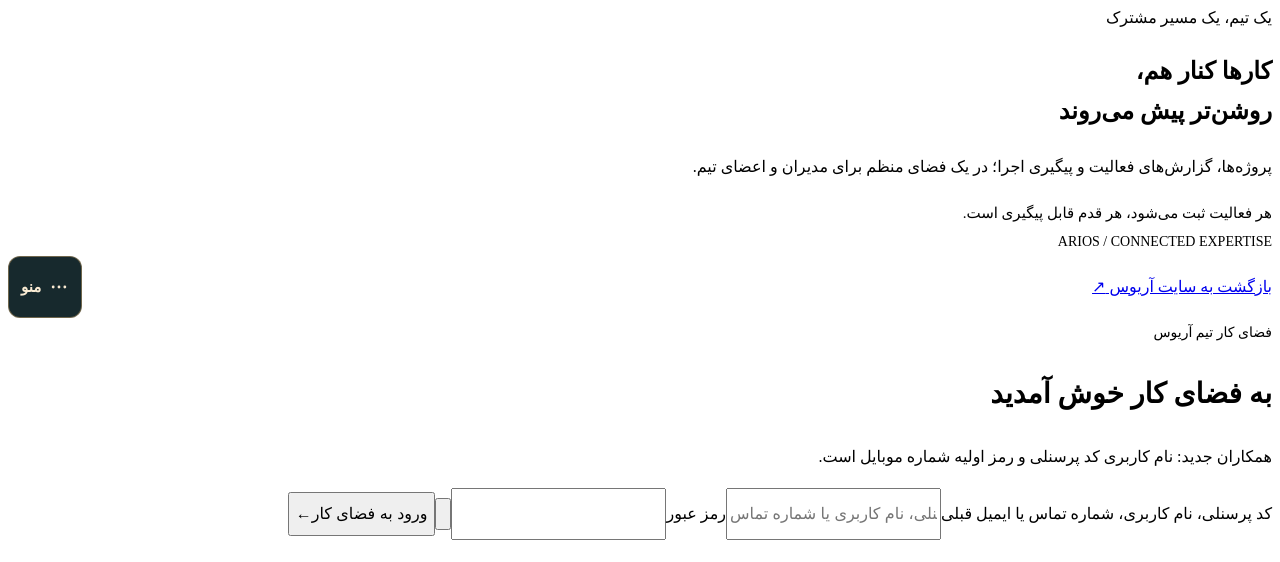
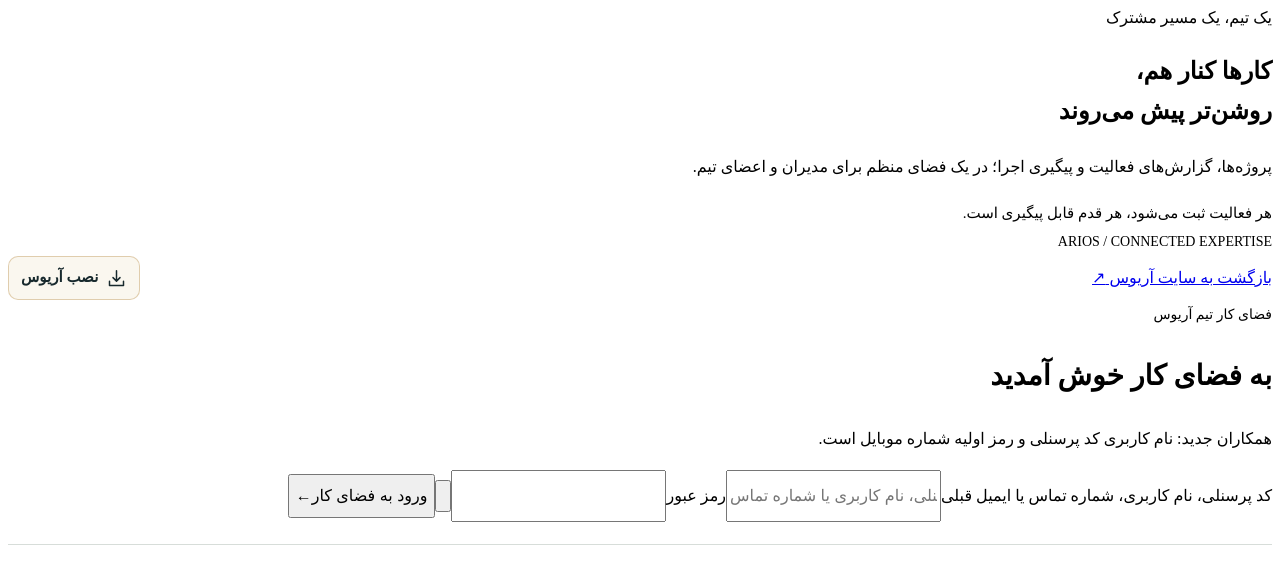
Before and after one commit to Amirshafieisoork/Arios, a website with bundled scripts: page web/login.html in a window 1280 px wide. Shown: the part 175-737 px from the top of the page. Built offline with nearby package versions, Linux system fonts and the light colour scheme; a web font is replaced by a local one.

Commit message:
Simplify Arios installation button and remove it from the homepage

```diff
--- a/public/install.css
+++ b/public/install.css
@@ -1,20 +1,12 @@
 [data-arios-install-slot]{display:inline-flex;align-items:center;flex-shrink:0}
 [data-arios-install-slot]:empty{display:none}
-.home-header{position:relative;align-items:center;min-height:52px}
-.home-header [data-arios-install-slot]{position:absolute;inset-inline-end:0}
-.auth-topbar{display:flex;align-items:center;justify-content:space-between;gap:12px}
+.auth-topbar{display:flex;align-items:center;justify-content:space-between;flex-wrap:wrap;gap:12px}
 .auth-topbar .auth-back{align-self:center}
-.arios-install-menu{position:relative;z-index:40;direction:rtl;font-family:inherit}
-.arios-install-menu-toggle{display:flex;align-items:center;justify-content:center;gap:8px;min-width:44px;min-height:44px;padding:8px 12px;border:1px solid #c7a46d80;background:#17292d;color:#faebd3;border-radius:12px;cursor:pointer;font-family:inherit;font-size:15px;font-weight:600;line-height:1.6;list-style:none}
-.arios-install-menu-toggle::-webkit-details-marker{display:none}
-.arios-install-menu-toggle::marker{content:''}
-.arios-install-menu-toggle svg{width:20px;height:20px;flex-shrink:0}
-.arios-install-menu[open]>.arios-install-menu-toggle,.arios-install-menu-toggle:hover{background:#243c40}
-.arios-install-popover{position:absolute;top:calc(100% + 8px);left:0;width:230px;max-width:calc(100vw - 24px);padding:6px;border:1px solid #c7a46d80;background:#17292d;box-shadow:0 10px 30px #0003;border-radius:14px}
-.arios-install-button{display:flex;align-items:center;gap:10px;width:100%;padding:12px;border:0;background:transparent;color:#faebd3;border-radius:9px;cursor:pointer;font-family:inherit;font-size:15px;font-weight:600;line-height:1.7;text-align:start;min-height:46px}
+.arios-install-inline{display:inline-flex;align-items:center;direction:rtl;font-family:inherit}
+.arios-install-button{display:inline-flex;align-items:center;justify-content:center;gap:8px;padding:8px 12px;border:1px solid #c7a46d80;background:#faf7ef;color:#17292d;border-radius:10px;cursor:pointer;font-family:inherit;font-size:15px;font-weight:600;line-height:1.7;min-height:44px;white-space:nowrap;text-decoration:none}
 .arios-install-button svg{width:21px;height:21px;flex-shrink:0;stroke:currentColor;stroke-width:1.7;stroke-linecap:round;stroke-linejoin:round}
-.arios-install-button:hover{background:#ffffff12}
-.arios-install-menu-toggle:focus-visible,.arios-install-button:focus-visible,.arios-install-primary:focus-visible{outline:3px solid #c7a46d;outline-offset:3px}
+.arios-install-button:hover{background:#efe5d4}
+.arios-install-button:focus-visible,.arios-install-primary:focus-visible{outline:3px solid #c7a46d;outline-offset:3px}
 .arios-install-dialog{width:min(500px,calc(100% - 32px));max-height:calc(100dvh - 40px);overflow:auto;padding:28px;border:1px solid #d7c6a7;border-radius:24px;background:#faf7ef;color:#1b3036;font:400 16px/1.95 Vazirmatn,Tahoma,sans-serif;direction:rtl;box-shadow:0 24px 70px #0004}
 .arios-install-dialog::backdrop{background:#0b1b24a6}
 .arios-install-dialog h2{font-size:23px;line-height:1.6;margin:0 0 12px}
@@ -23,6 +15,6 @@
 .arios-install-dialog li{padding:0 4px;margin:12px 0}
 .arios-install-actions{display:flex;justify-content:flex-start;gap:10px;flex-wrap:wrap}
 .arios-install-primary{text-decoration:none;display:inline-flex;align-items:center;justify-content:center;font:600 16px/1.6 Vazirmatn,Tahoma,sans-serif;cursor:pointer;border:0;border-radius:12px;padding:11px 22px;background:#17292d;color:#faf7ef}
-@media(max-width:480px){.arios-install-menu-label{display:none}.arios-install-menu-toggle{padding:8px;min-width:44px}.arios-install-dialog{padding:22px}.arios-install-dialog h2{font-size:21px}}
-@media(display-mode:standalone){.arios-install-menu:not([data-android-app]){display:none}}
+@media(max-width:480px){.arios-install-button{font-size:14px;padding:8px 10px}.arios-install-button svg{width:18px;height:18px}.arios-install-dialog{padding:22px}.arios-install-dialog h2{font-size:21px}}
+@media(display-mode:standalone){.arios-install-inline:not([data-android-app]){display:none}}
 @media print{[data-arios-install-slot],.arios-install-dialog{display:none!important}}
--- a/web/install.css
+++ b/web/install.css
@@ -1,20 +1,12 @@
 [data-arios-install-slot]{display:inline-flex;align-items:center;flex-shrink:0}
 [data-arios-install-slot]:empty{display:none}
-.home-header{position:relative;align-items:center;min-height:52px}
-.home-header [data-arios-install-slot]{position:absolute;inset-inline-end:0}
-.auth-topbar{display:flex;align-items:center;justify-content:space-between;gap:12px}
+.auth-topbar{display:flex;align-items:center;justify-content:space-between;flex-wrap:wrap;gap:12px}
 .auth-topbar .auth-back{align-self:center}
-.arios-install-menu{position:relative;z-index:40;direction:rtl;font-family:inherit}
-.arios-install-menu-toggle{display:flex;align-items:center;justify-content:center;gap:8px;min-width:44px;min-height:44px;padding:8px 12px;border:1px solid #c7a46d80;background:#17292d;color:#faebd3;border-radius:12px;cursor:pointer;font-family:inherit;font-size:15px;font-weight:600;line-height:1.6;list-style:none}
-.arios-install-menu-toggle::-webkit-details-marker{display:none}
-.arios-install-menu-toggle::marker{content:''}
-.arios-install-menu-toggle svg{width:20px;height:20px;flex-shrink:0}
-.arios-install-menu[open]>.arios-install-menu-toggle,.arios-install-menu-toggle:hover{background:#243c40}
-.arios-install-popover{position:absolute;top:calc(100% + 8px);left:0;width:230px;max-width:calc(100vw - 24px);padding:6px;border:1px solid #c7a46d80;background:#17292d;box-shadow:0 10px 30px #0003;border-radius:14px}
-.arios-install-button{display:flex;align-items:center;gap:10px;width:100%;padding:12px;border:0;background:transparent;color:#faebd3;border-radius:9px;cursor:pointer;font-family:inherit;font-size:15px;font-weight:600;line-height:1.7;text-align:start;min-height:46px}
+.arios-install-inline{display:inline-flex;align-items:center;direction:rtl;font-family:inherit}
+.arios-install-button{display:inline-flex;align-items:center;justify-content:center;gap:8px;padding:8px 12px;border:1px solid #c7a46d80;background:#faf7ef;color:#17292d;border-radius:10px;cursor:pointer;font-family:inherit;font-size:15px;font-weight:600;line-height:1.7;min-height:44px;white-space:nowrap;text-decoration:none}
 .arios-install-button svg{width:21px;height:21px;flex-shrink:0;stroke:currentColor;stroke-width:1.7;stroke-linecap:round;stroke-linejoin:round}
-.arios-install-button:hover{background:#ffffff12}
-.arios-install-menu-toggle:focus-visible,.arios-install-button:focus-visible,.arios-install-primary:focus-visible{outline:3px solid #c7a46d;outline-offset:3px}
+.arios-install-button:hover{background:#efe5d4}
+.arios-install-button:focus-visible,.arios-install-primary:focus-visible{outline:3px solid #c7a46d;outline-offset:3px}
 .arios-install-dialog{width:min(500px,calc(100% - 32px));max-height:calc(100dvh - 40px);overflow:auto;padding:28px;border:1px solid #d7c6a7;border-radius:24px;background:#faf7ef;color:#1b3036;font:400 16px/1.95 Vazirmatn,Tahoma,sans-serif;direction:rtl;box-shadow:0 24px 70px #0004}
 .arios-install-dialog::backdrop{background:#0b1b24a6}
 .arios-install-dialog h2{font-size:23px;line-height:1.6;margin:0 0 12px}
@@ -23,6 +15,6 @@
 .arios-install-dialog li{padding:0 4px;margin:12px 0}
 .arios-install-actions{display:flex;justify-content:flex-start;gap:10px;flex-wrap:wrap}
 .arios-install-primary{text-decoration:none;display:inline-flex;align-items:center;justify-content:center;font:600 16px/1.6 Vazirmatn,Tahoma,sans-serif;cursor:pointer;border:0;border-radius:12px;padding:11px 22px;background:#17292d;color:#faf7ef}
-@media(max-width:480px){.arios-install-menu-label{display:none}.arios-install-menu-toggle{padding:8px;min-width:44px}.arios-install-dialog{padding:22px}.arios-install-dialog h2{font-size:21px}}
-@media(display-mode:standalone){.arios-install-menu:not([data-android-app]){display:none}}
+@media(max-width:480px){.arios-install-button{font-size:14px;padding:8px 10px}.arios-install-button svg{width:18px;height:18px}.arios-install-dialog{padding:22px}.arios-install-dialog h2{font-size:21px}}
+@media(display-mode:standalone){.arios-install-inline:not([data-android-app]){display:none}}
 @media print{[data-arios-install-slot],.arios-install-dialog{display:none!important}}
--- a/web/install.mjs
+++ b/web/install.mjs
@@ -27,14 +27,12 @@
   if(previous?.container.isConnected&&previous.slot===slot)return previous;
   previous?.destroy();
   if(!doc.querySelector('[data-arios-install-styles]')){const style=doc.createElement('link');style.rel='stylesheet';style.href=new URL('./install.css',import.meta.url).href;style.dataset.ariosInstallStyles='';doc.head.append(style);}
-  const container=doc.createElement('details');container.className='arios-install-menu';container.dataset.ariosInstall='';
+  const container=doc.createElement('div');container.className='arios-install-inline';container.dataset.ariosInstall='';
   if(context.android)container.dataset.androidApp='';
-  const summary=doc.createElement('summary');summary.className='arios-install-menu-toggle';summary.setAttribute('aria-label','منوی برنامه');summary.innerHTML='<svg viewBox="0 0 24 24" aria-hidden="true" fill="currentColor"><circle cx="5" cy="12" r="1.7"/><circle cx="12" cy="12" r="1.7"/><circle cx="19" cy="12" r="1.7"/></svg><span class="arios-install-menu-label">منو</span>';
-  const popover=doc.createElement('div');popover.className='arios-install-popover';
-  const button=doc.createElement('button');button.className='arios-install-button';button.type='button';button.innerHTML='<svg viewBox="0 0 24 24" fill="none" aria-hidden="true"><path d="M12 3v12m-4-4 4 4 4-4M4 15v5h16v-5"/></svg><span>'+(context.android?'دانلود اپ اندروید':'نصب آریوس')+'</span>';
-  popover.append(button);container.append(summary,popover);slot.append(container);let deferred=null,dialog=null,busy=false,controller;
-  const positionMenu=()=>{if(!container.open)return;const rect=container.getBoundingClientRect(),width=popover.getBoundingClientRect().width,viewport=scope.innerWidth||doc.documentElement.clientWidth;popover.style.left=(Math.max(12,Math.min(rect.left,viewport-width-12))-rect.left)+'px';};
-  container.addEventListener('toggle',positionMenu);
+  const button=doc.createElement(context.android?'a':'button');button.className='arios-install-button';
+  if(context.android){button.href=ANDROID_APP_DOWNLOAD;button.download='arios-android.apk';}else button.type='button';
+  button.innerHTML='<svg viewBox="0 0 24 24" fill="none" aria-hidden="true"><path d="M12 3v12m-4-4 4 4 4-4M4 15v5h16v-5"/></svg><span>نصب آریوس</span>';
+  container.append(button);slot.append(container);let deferred=null,dialog=null,busy=false,controller;
   const remove=()=>{dialog?.remove();dialog=null;container.remove();if(installers.get(doc)===controller)installers.delete(doc);};
   const showGuide=()=>{
     if(dialog?.isConnected){dialog.focus();return;}
@@ -45,22 +43,19 @@
     const actions=doc.createElement('div');actions.className='arios-install-actions';
     if(context.android){const download=doc.createElement('a');download.href=ANDROID_APP_DOWNLOAD;download.download='arios-android.apk';download.className='arios-install-primary';download.textContent='دانلود فایل نصب اندروید';actions.append(download);}
     const close=doc.createElement('button');close.type='button';close.textContent='متوجه شدم';close.className='arios-install-primary';close.addEventListener('click',()=>dialog.close());actions.append(close);
-    dialog.append(title,intro,list,actions);dialog.addEventListener('click',event=>{if(event.target===dialog){const rect=dialog.getBoundingClientRect();if(event.clientX<rect.left||event.clientX>rect.right||event.clientY<rect.top||event.clientY>rect.bottom)dialog.close();}});dialog.addEventListener('close',()=>summary.focus());doc.body.append(dialog);dialog.showModal();
+    dialog.append(title,intro,list,actions);dialog.addEventListener('click',event=>{if(event.target===dialog){const rect=dialog.getBoundingClientRect();if(event.clientX<rect.left||event.clientX>rect.right||event.clientY<rect.top||event.clientY>rect.bottom)dialog.close();}});dialog.addEventListener('close',()=>button.focus());doc.body.append(dialog);dialog.showModal();
   };
-  const onPrompt=event=>{event.preventDefault();if(context.android)return;deferred=event;button.querySelector('span').textContent='نصب برنامهٔ آریوس';};
+  const onPrompt=event=>{event.preventDefault();if(context.android)return;deferred=event;};
   const onInstalled=()=>{deferred=null;controller.destroy();};
-  const onOutside=event=>{if(container.open&&!container.contains(event.target))container.open=false;};
-  const onEscape=event=>{if(event.key==='Escape'&&container.open){container.open=false;summary.focus();}};
   scope.addEventListener('beforeinstallprompt',onPrompt);scope.addEventListener('appinstalled',onInstalled);
-  scope.addEventListener('resize',positionMenu);doc.addEventListener('pointerdown',onOutside);doc.addEventListener('keydown',onEscape);
-  button.addEventListener('click',async()=>{
-    container.open=false;if(busy)return;if(!deferred)return showGuide();busy=true;button.disabled=true;
+  if(!context.android)button.addEventListener('click',async()=>{
+    if(busy)return;if(!deferred)return showGuide();busy=true;button.disabled=true;
     const prompt=deferred;deferred=null;
-    try{await prompt.prompt();const choice=await prompt.userChoice;if(choice?.outcome==='accepted')remove();}
+    try{await prompt.prompt();const choice=await prompt.userChoice;if(choice?.outcome==='accepted')controller.destroy();}
     catch{showGuide();}
     finally{busy=false;if(button.isConnected)button.disabled=false;}
   });
-  controller={container,slot,remove,showGuide,destroy(){scope.removeEventListener('beforeinstallprompt',onPrompt);scope.removeEventListener('appinstalled',onInstalled);scope.removeEventListener('resize',positionMenu);doc.removeEventListener('pointerdown',onOutside);doc.removeEventListener('keydown',onEscape);remove();}};
+  controller={container,slot,remove,showGuide,destroy(){scope.removeEventListener('beforeinstallprompt',onPrompt);scope.removeEventListener('appinstalled',onInstalled);remove();}};
   installers.set(doc,controller);return controller;
 }
 if(typeof window!=='undefined'&&typeof document!=='undefined'){
--- a/web/login.html
+++ b/web/login.html
@@ -27,7 +27,7 @@
   <a class="skip-link" href="#login-main">رفتن به فرم ورود</a>
   <main class="auth-shell" id="login-main">
     <section class="auth-story"><a class="brand" href="/" aria-label="بازگشت به گروه آریوس"><img class="brand-logo" src="/assets/brand/arios-logo-navy-gold-v2.webp" alt="لوگوی آریوس" width="156" height="116"><span><small>گروه آریوس</small></span></a><div class="auth-story-copy"><p class="eyebrow" data-story-eyebrow>فضای کار آریوس</p><h1 data-story-title>هر پروژه،<br>یک مسیر روشن</h1><p data-story-description>اطلاعات، گفتگوها و قدم بعدی پروژه را در جای مشخص خودشان دنبال کنید.</p><div class="auth-story-rule"></div><span data-story-foot>یک تیم، یک تصویر منسجم.</span></div><span class="auth-story-bottom">ARIOS / CONNECTED EXPERTISE</span></section>
-    <section class="auth-form-panel"><div class="auth-topbar"><a class="auth-back" href="/">بازگشت به سایت آریوس <span>↗</span></a><nav data-arios-install-slot aria-label="منوی برنامه"></nav></div><div class="auth-form-wrap"><span class="auth-portal-tag" data-portal-tag>ورود به آریوس</span><h2 data-login-title>به آریوس خوش آمدید</h2><p class="auth-form-description" data-login-description>با کد پرسنلی، نام کاربری یا شماره تماس و رمز حساب خود وارد شوید.</p><form id="login-form"><label class="auth-field" for="login-identifier"><span>کد پرسنلی، نام کاربری، شماره تماس یا ایمیل قبلی</span><input id="login-identifier" name="identifier" type="text" dir="ltr" autocomplete="username" placeholder="کد پرسنلی، نام کاربری یا شماره تماس" maxlength="254" required></label><label class="auth-field" for="login-password"><span>رمز عبور</span><span class="password-field"><input id="login-password" name="password" type="password" dir="ltr" autocomplete="current-password" maxlength="128" required><button type="button" data-password-toggle aria-label="نمایش رمز عبور" aria-pressed="false"><svg viewBox="0 0 24 24" fill="none" aria-hidden="true"><path d="M2 12s4-7 10-7 10 7 10 7-4 7-10 7S2 12 2 12Z"/><circle cx="12" cy="12" r="3"/></svg></button></span></label><p class="auth-error" id="login-error" role="alert" hidden></p><button class="button button-primary auth-submit" type="submit"><span data-submit-label>ورود به پنل</span><span aria-hidden="true">←</span></button></form>
+    <section class="auth-form-panel"><div class="auth-topbar"><a class="auth-back" href="/">بازگشت به سایت آریوس <span>↗</span></a><div data-arios-install-slot></div></div><div class="auth-form-wrap"><span class="auth-portal-tag" data-portal-tag>ورود به آریوس</span><h2 data-login-title>به آریوس خوش آمدید</h2><p class="auth-form-description" data-login-description>با کد پرسنلی، نام کاربری یا شماره تماس و رمز حساب خود وارد شوید.</p><form id="login-form"><label class="auth-field" for="login-identifier"><span>کد پرسنلی، نام کاربری، شماره تماس یا ایمیل قبلی</span><input id="login-identifier" name="identifier" type="text" dir="ltr" autocomplete="username" placeholder="کد پرسنلی، نام کاربری یا شماره تماس" maxlength="254" required></label><label class="auth-field" for="login-password"><span>رمز عبور</span><span class="password-field"><input id="login-password" name="password" type="password" dir="ltr" autocomplete="current-password" maxlength="128" required><button type="button" data-password-toggle aria-label="نمایش رمز عبور" aria-pressed="false"><svg viewBox="0 0 24 24" fill="none" aria-hidden="true"><path d="M2 12s4-7 10-7 10 7 10 7-4 7-10 7S2 12 2 12Z"/><circle cx="12" cy="12" r="3"/></svg></button></span></label><p class="auth-error" id="login-error" role="alert" hidden></p><button class="button button-primary auth-submit" type="submit"><span data-submit-label>ورود به پنل</span><span aria-hidden="true">←</span></button></form>
 <form id="first-password-form" hidden aria-labelledby="first-password-title">
   <h3 id="first-password-title">تغییر رمز در اولین ورود</h3>
   <p class="auth-form-description">رمز اولیه فقط برای شروع است. یک رمز شخصی انتخاب کن؛ حداقل ۶ نویسه، بدون اجبار به ترکیب خاص.</p>
```
Also changed, not shown: public/install.mjs (+11 -16 lines), web/index.html (+0 -2 lines), web/setup.html (+1 -1 lines), public/app.mjs.
